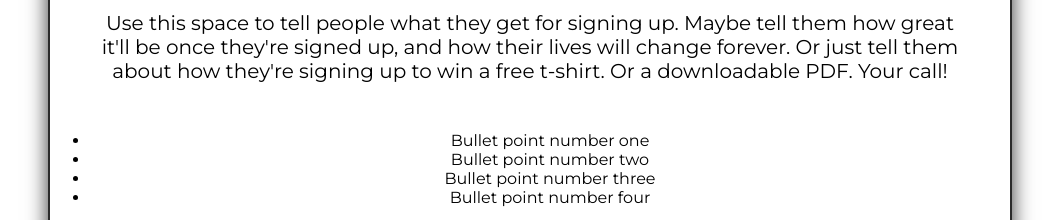
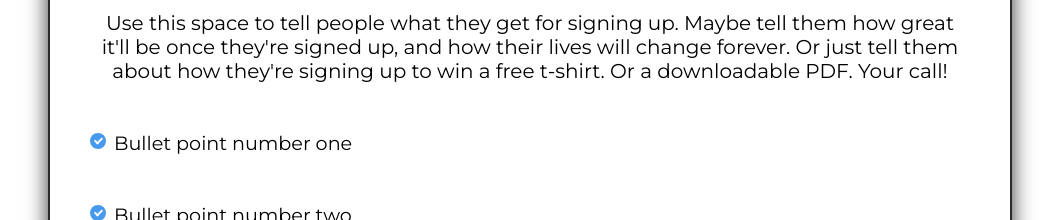
Before and after one commit to harryrsingh/harryrsingh, a plain HTML site: page opt-in.html in a window 1280 px wide. Shown: the part 711-931 px from the top of the page, without its empty margins (110-1169 px from the left). Drawn offline with Linux system fonts and the light colour scheme; a script that the page names is missing.

Commit message:
Add files via upload

```diff
--- a/css/newsletter.css
+++ b/css/newsletter.css
@@ -46,6 +46,44 @@ h1 {
 p {
     font-size: 1rem;
     margin: 1rem 1rem 2rem 1rem;
+}
+
+ul {
+    padding: 0;
+}
+
+li {
+    list-style: none;
+    font-size: 1rem;
+    text-align: left;
+    margin: 1rem 1rem 2rem 1rem;
+    padding-left: 1.5rem;
+    position: relative;
+}
+
+li:before {
+      content: "";
+      position: absolute;
+      left: 0;
+      top: 2px;
+      border: solid 8px #459aee;
+      border-radius: 8px;
+      -moz-border-radius: 8px;
+      -webkit-border-radius: 8px;
+}
+li:after {
+      content: "";
+      position: absolute;
+      left: 2%;
+      top: 5px;
+      width: 3px;
+      height: 6px;
+      border: solid #fff;
+      border-width: 0 2px 2px 0;
+      -webkit-transform: rotate(45deg);
+      -moz-transform: rotate(45deg);
+      -o-transform: rotate(45deg);
+      transform: rotate(45deg);
 }
 
 form {
@@ -125,6 +163,40 @@ a {
         padding: 0 1.5rem 0 1.5rem;
     }
 
+    li {
+        list-style: none;
+        font-size: 1.2rem;
+        text-align: left;
+        margin: 1rem 2.5rem 3rem 2.5rem;
+        padding-left: 1.5rem;
+        position: relative;
+    }
+
+    li:before {
+          content: "";
+          position: absolute;
+          left: 0;
+          top: 2px;
+          border: solid 8px #459aee;
+          border-radius: 8px;
+          -moz-border-radius: 8px;
+          -webkit-border-radius: 8px;
+    }
+    li:after {
+          content: "";
+          position: absolute;
+          left: .7%;
+          top: 5px;
+          width: 3px;
+          height: 6px;
+          border: solid #fff;
+          border-width: 0 2px 2px 0;
+          -webkit-transform: rotate(45deg);
+          -moz-transform: rotate(45deg);
+          -o-transform: rotate(45deg);
+          transform: rotate(45deg);
+    }
+
     input {
         display: block;
         padding: .5rem;
```
